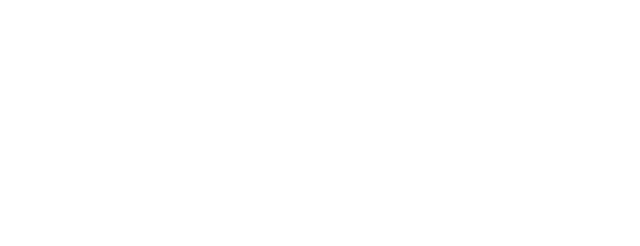
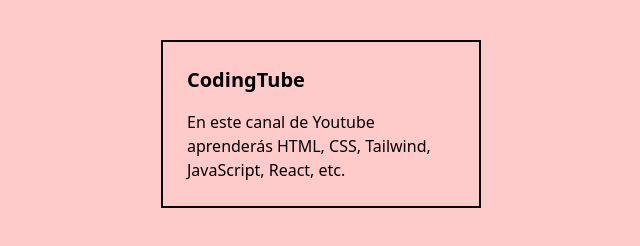
Before and after one commit to AlbertoG22/learning-tailwind, a website: page src/index.html in a window 1280 px wide. Shown: the whole page, without its empty margins (319-959 px from the left). Drawn offline with Linux system fonts and the light colour scheme.

Commit message:
change bg color on different screen sizes

```diff
--- a/src/index.html
+++ b/src/index.html
@@ -6,7 +6,12 @@
     <link href="./output.css" rel="stylesheet">
     <title>Tailwind Course (Responsive Design)</title>
 </head>
-<body>
+<body class="sm:bg-amber-200 md:bg-blue-200 lg:bg-red-200">
+
+    <div class="border-2 border-black p-6 w-80 mx-auto mt-10">
+        <h2 class="text-xl font-bold">CodingTube</h2>
+        <p class="mt-4">En este canal de Youtube aprenderás HTML, CSS, Tailwind, JavaScript, React, etc.</p>
+    </div>
 
 </body>
 </html>
```
Also changed, not shown: src/output.css.
